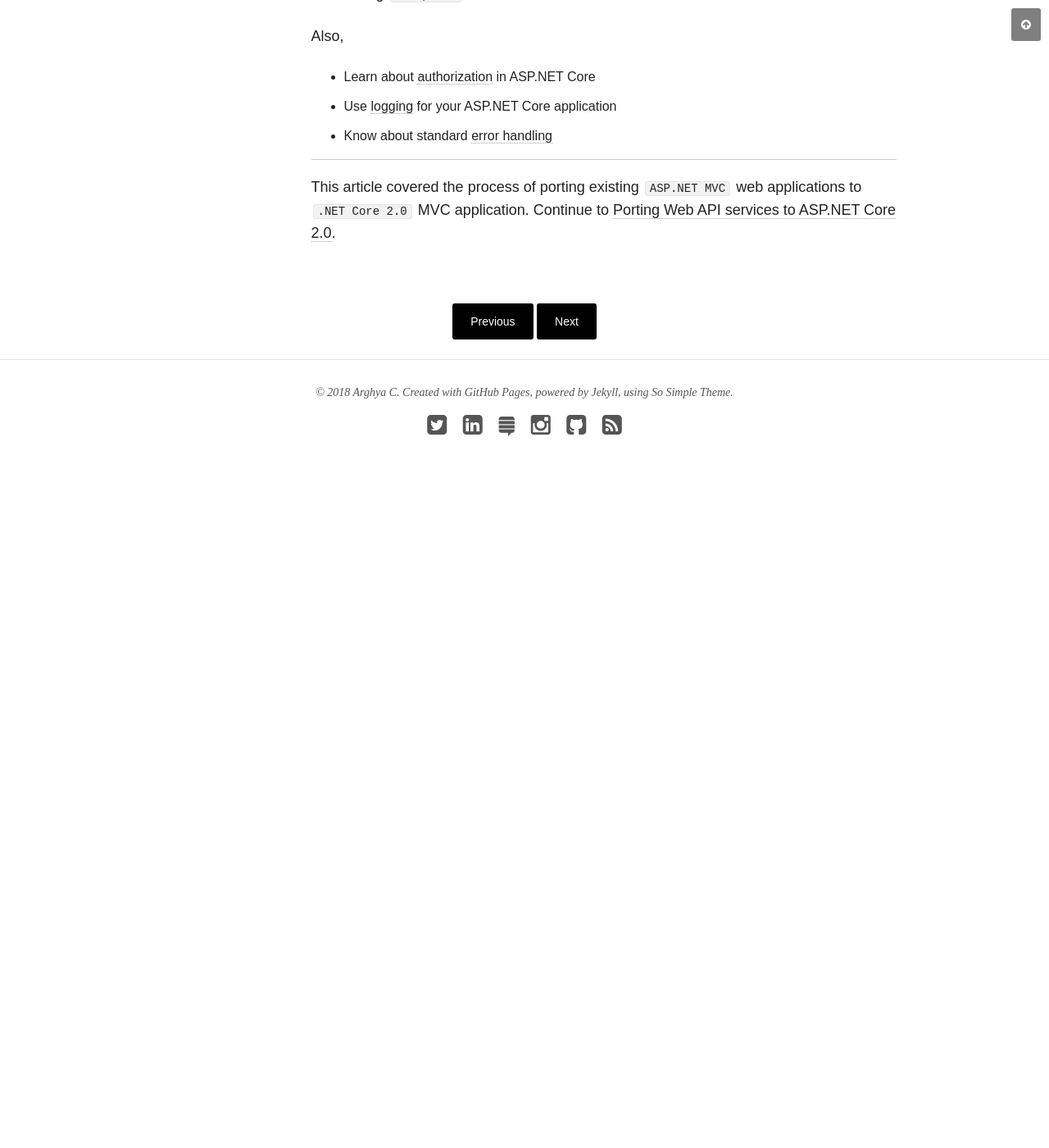
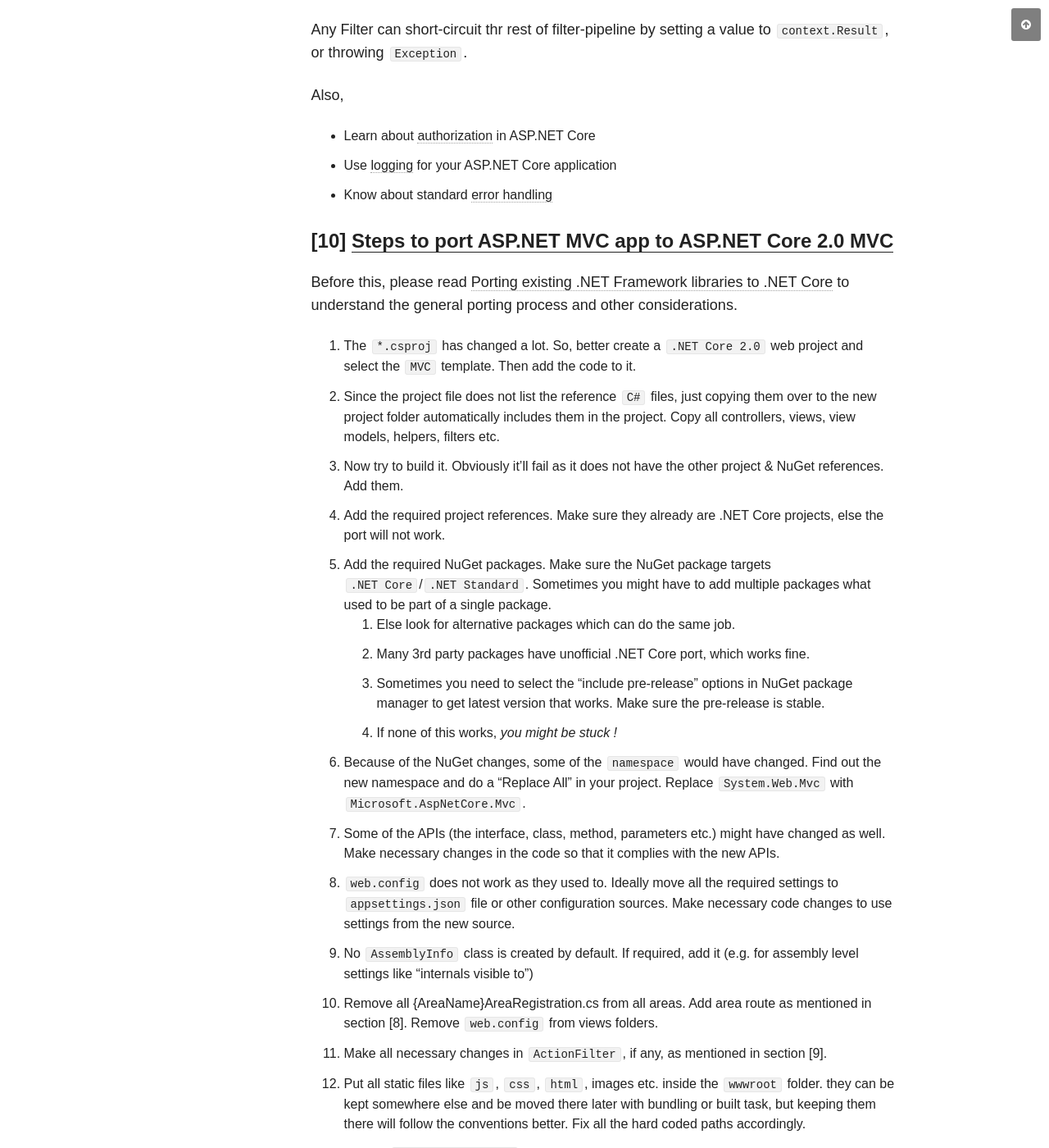
Before and after one commit to chakrabar/chakrabar.github.io, a Jekyll site: the page built from _posts/articles/2018-01-14-porting-aspnet-apps-to-aspnet-core-2.0.md, in a window 1280 px wide and 1400 px high, scrolled down 10978 px. Shown: the whole window at 82% size. Built offline with Jekyll 4.4.1, drawn with Linux system fonts in a browser that asks for light colours; nearby versions of some CDN libraries; before the commit the page ends 11608 px from its top, so only the background shows below that; some of the changed text lies outside the part shown.

Commit message:
lololololalalalalaa :laughing:

````diff
--- a/_posts/articles/2018-01-14-porting-aspnet-apps-to-aspnet-core-2.0.md
+++ b/_posts/articles/2018-01-14-porting-aspnet-apps-to-aspnet-core-2.0.md
@@ -1,6 +1,6 @@
 ---
 layout: post
-title: "Porting ASP.NET MVC apps to ASP.NET Core 2.0"
+title: "Porting ASP.NET MVC apps to ASP.NET Core 2.0 MVC"
 excerpt: ".NET Core 2.0 series - 4/5 - Porting existing ASP.NET MVC Web apps to ASP.NET Core 2.0"
 date: 2018-01-14
 tags: [tech, mvc, dotnet, csharp, aspnet, dotnetcore]
@@ -13,7 +13,7 @@
 
 Here I'll talk about my experience of converting an existing ASP.NET MVC application (.NET Framework) to the new [ASP.NET Core 2.0](https://docs.microsoft.com/en-us/aspnet/core/) application. It is rather a port or [migration](https://docs.microsoft.com/en-us/aspnet/core/migration/proper-to-2x/index) than an upgrade, as it involved bunch of code changes and restructuring. Some of the concepts has changed dramatically, and some existing functionalities are not available anymore.
 
-Before going into the porting process, let us briefly discuss what changes we are going to make, and what to expect overall. Here, when we say ASP.NET Core or .NET Core, we refer to the **.NET Core 2.0** framework.
+Before going into the actual porting process, let us briefly discuss about the practical changes and the real changes we are going to make. Here, when we say ASP.NET Core or .NET Core, we refer to the **.NET Core 2.0** framework.
 
 #### [1] MVC Application with `ASP.NET Core` Web Application
 
@@ -190,7 +190,7 @@
 }
 ```
 
-* Understand that 'Configuration.GetConnectionString("ConnStrName")' methods used to get connection string, is nothing but shorthand for 'GetSection("ConnectionStrings")["ConnStrName"]'
+* Understand that Configuration.GetConnectionString ("ConnStrName") methods used to get connection string, is nothing but shorthand for GetSection("ConnectionStrings") ["ConnStrName"]
 
 
 #### [6] Environments
@@ -361,6 +361,37 @@
 * Know about standard [error handling](https://docs.microsoft.com/en-us/aspnet/core/fundamentals/error-handling)
 
 
+#### [10] <u>Steps to port ASP.NET MVC app to ASP.NET Core 2.0 MVC</u>
+
+Before this, please read [Porting existing .NET Framework libraries to .NET Core](/articles/porting-existing-libraries-to-dotnet-core/) to understand the general porting process and other considerations.
+
+1. The `*.csproj` has changed a lot. So, better create a `.NET Core 2.0` web project and select the `MVC` template. Then add the code to it.
+2. Since the project file does not list the reference `C#` files, just copying them over to the new project folder automatically includes them in the project. Copy all controllers, views, view models, helpers, filters etc.
+3. Now try to build it. Obviously it'll fail as it does not have the other project & NuGet references. Add them.
+4. Add the required project references. Make sure they already are .NET Core projects, else the port will not work.
+5. Add the required NuGet packages. Make sure the NuGet package targets `.NET Core`/`.NET Standard`. Sometimes you might have to add multiple packages what used to be part of a single package.
+    1. Else look for alternative packages which can do the same job.
+    2. Many 3rd party packages have unofficial .NET Core port, which works fine.
+    3. Sometimes you need to select the "include pre-release" options in NuGet package manager to get latest version that works. Make sure the pre-release is stable.
+    4. If none of this works, _you might be stuck !_
+6. Because of the NuGet changes, some of the `namespace` would have changed. Find out the new namespace and do a "Replace All" in your project. Replace `System.Web.Mvc` with `Microsoft.AspNetCore.Mvc`.
+7. Some of the APIs (the interface, class, method, parameters etc.) might have changed as well. Make necessary changes in the code so that it complies with the new APIs.
+8. `web.config` does not work as they used to. Ideally move all the required settings to `appsettings.json` file or other configuration sources. Make necessary code changes to use settings from the new source.
+9. No `AssemblyInfo` class is created by default. If required, add it (e.g. for assembly level settings like "internals visible to")
+10. Remove all {AreaName}AreaRegistration.cs from all areas. Add area route as mentioned in section [8]. Remove `web.config` from views folders.
+11. Make all necessary changes in `ActionFilter`, if any, as mentioned in section [9].
+12. Put all static files like `js`, `css`, `html`, images etc. inside the `wwwroot` folder. they can be kept somewhere else and be moved there later with bundling or built task, but keeping them there will follow the conventions better. Fix all the hard coded paths accordingly.
+13. Update `bundleconfig.json` with all file details to be bundled and minified. Run the bundling task to generate the bundled files. Make sure the created files stay in `wwwroot` folder.
+14. Move any custom routes to `app.UseMvc()` in `Startup`, or use attribute route in specific controller classes.
+15. BUILD IT. Fix any compilation errors.
+16. Run it locally with Kestrel or IISExpress. Run all necessary tests.
+17. If all goes fine, configure it to run with a standard web server e.g.
+    1. [IIS](https://docs.microsoft.com/en-us/aspnet/core/host-and-deploy/iis/?tabs=aspnetcore2x)
+    2. [Nginx](https://docs.microsoft.com/en-us/aspnet/core/host-and-deploy/linux-nginx?tabs=aspnetcore2x)
+    3. [Apache](https://docs.microsoft.com/en-us/aspnet/core/host-and-deploy/linux-apache)
+    4. [Docker](https://docs.microsoft.com/en-us/aspnet/core/host-and-deploy/docker/)
+
+
 ----
 
 
````
Also changed, not shown: _posts/articles/2018-01-05-porting-existing-libraries-to-dotnet-core.md (+28 -5 lines).
